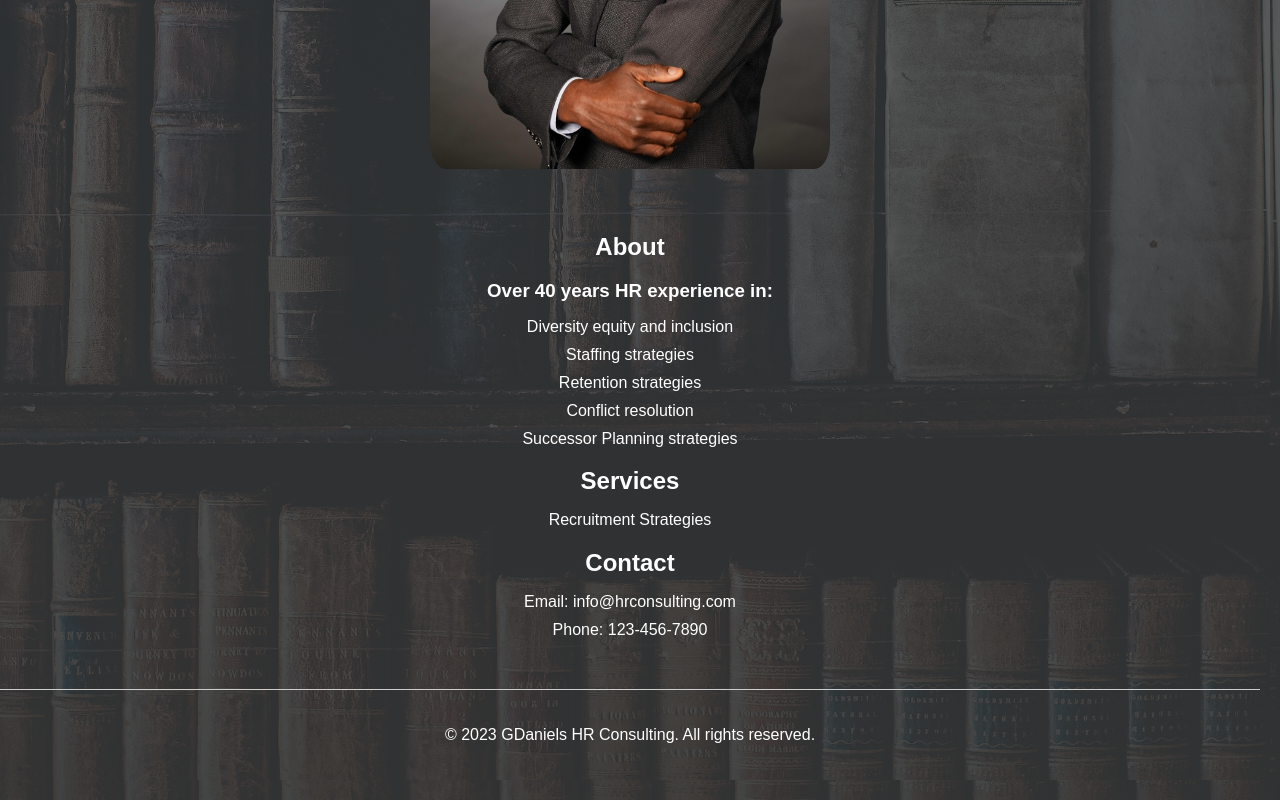
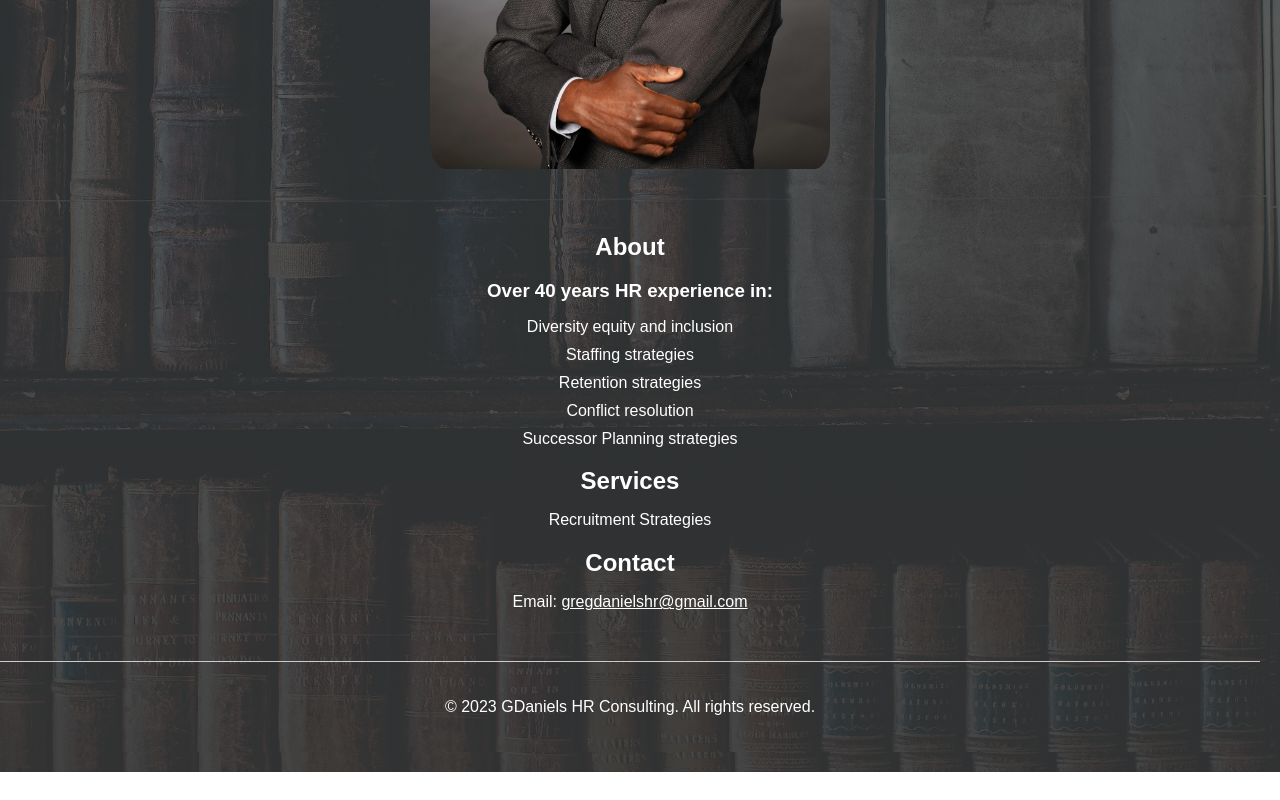
Before and after one commit to ed55567/gdanielshrconsulting, a React (Create React App) app: page / in a window 1280 px wide. Shown: the part 531-1331 px from the top of the page. After the commit the page ends 1303 px from the top, so only its background shows below. Built offline with nearby package versions, Linux system fonts and the light colour scheme.

Commit message:
added email

```diff
--- a/src/App.js
+++ b/src/App.js
@@ -42,8 +42,8 @@ function App() {
               <section id="contact">
                 <h2>Contact</h2>
                 <ul>
-                  <li>Email: info@hrconsulting.com</li>
-                  <li>Phone: 123-456-7890</li>
+                  <li>Email: <a href="mailto:gregdanielshr@gmail.com" style={{ color: '#ffffff' }}>gregdanielshr@gmail.com</a></li>
+                  {/* <li>Phone: 123-456-7890</li> */}
                 </ul>
               </section>
             </main>
```
